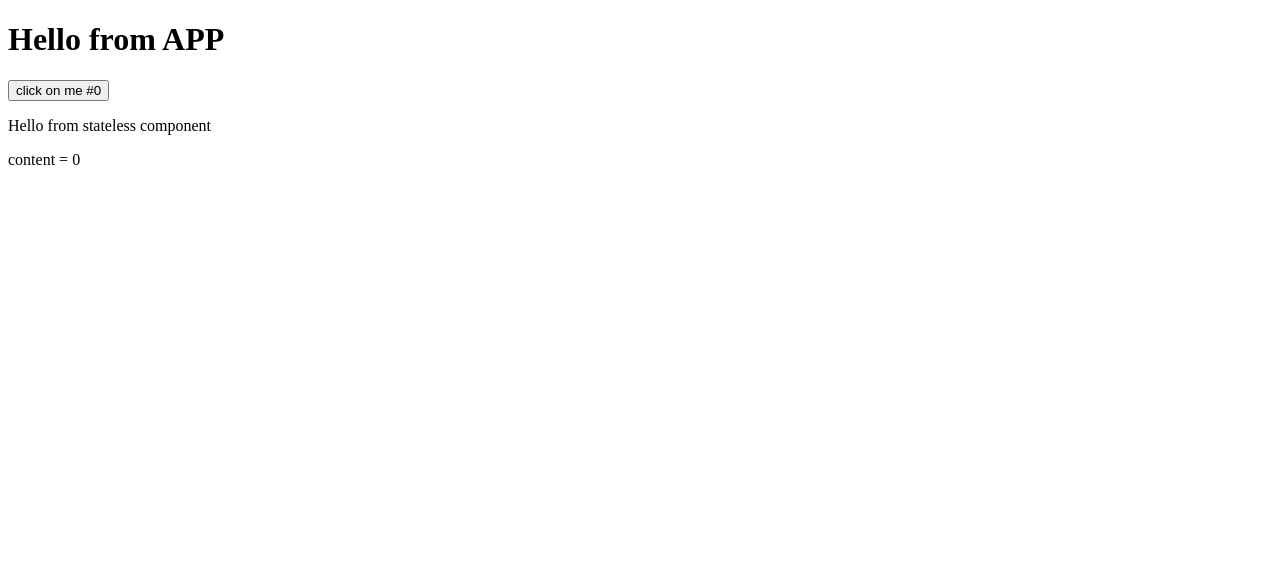
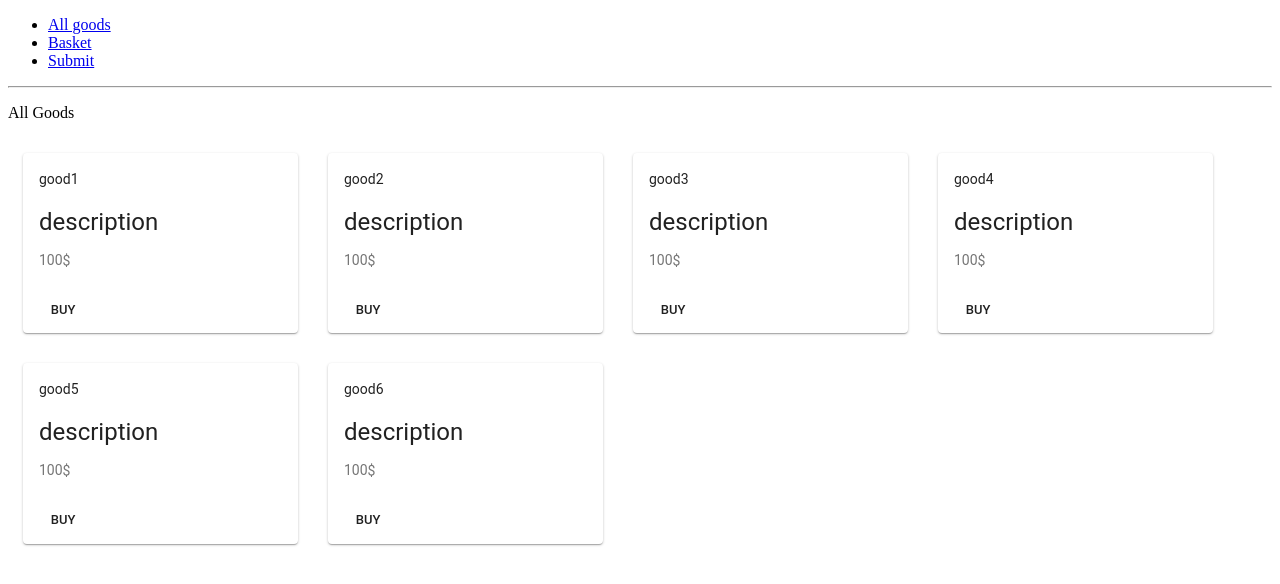
Before and after one commit to Dem11d/react-trainings, a React app: page / in a window 1280 px wide. Shown: the top 584 px of the page. Built offline with nearby package versions, Linux system fonts and the light colour scheme.

Commit message:
first try

```diff
--- a/package.json
+++ b/package.json
@@ -48,8 +48,11 @@
     "webpack-merge": "^4.1.4"
   },
   "dependencies": {
+    "@material-ui/core": "^3.0.1",
     "react": "^16.4.2",
-    "react-dom": "^16.4.2"
+    "react-dom": "^16.4.2",
+    "react-router": "^4.3.1",
+    "react-router-dom": "^4.3.1"
   },
   "keywords": [],
   "description": ""
--- a/src/components/App.js
+++ b/src/components/App.js
@@ -1,22 +1,58 @@
-import React, { Component } from 'react'
-import StateLessComponent from './StatelessComponent'
+import React, { Component} from 'react'
+import {BrowserRouter as Router, Route, Link} from 'react-router-dom'
+import AllGoodsPage from '../pages/AllGoodsPage'
+import BasketPage from '../pages/BasketPage'
+import SubmitPage from '../pages/SubmitPage'
+import PropTypes from 'prop-types'
+import { withStyles } from '@material-ui/core'
+import AppProvider from '../elements/AppProvider'
 
-export default class App extends Component {
+class App extends Component {
     state = {
       cnt: 0
     }
+    static propTypes={
+      classes: PropTypes.object
+    }
+
     handleButtonClick = () => {
       this.setState(({ cnt }) => ({ cnt: cnt + 1 }))
     }
 
     render () {
-      const { cnt } = this.state
+      const {classes} = this.props
       return (
-        <div>
-          <h1>Hello from APP</h1>
-          <button onClick={this.handleButtonClick}>click on me #{cnt}</button>
-          <StateLessComponent content={cnt} />
-        </div>
+        <AppProvider>
+          <div className={classes.wraper}>
+            <Router>
+              <div>
+                <ul>
+                  <li>
+                    <Link to="/">All goods</Link>
+                  </li>
+                  <li>
+                    <Link to="/basket">Basket</Link>
+                  </li>
+                  <li>
+                    <Link to="/submit">Submit</Link>
+                  </li>
+                </ul>
+                <hr />
+
+                <Route exact path="/" component={AllGoodsPage} />
+                <Route path="/basket" component={BasketPage} />
+                <Route path="/submit" component={SubmitPage} />
+              </div>
+            </Router>
+          </div>
+        </AppProvider>
       )
     }
 }
+const styles = {
+  wraper: {
+    'max-width': '1920px'
+  }
+}
+
+export default withStyles(styles)(App)
--- a/src/components/StatelessComponent.js
+++ /dev/null
@@ -1,15 +0,0 @@
-import PropTypes from 'prop-types'
-import React, { Fragment } from 'react'
-
-export default function StateLessComponent ({ content }) {
-  return (
-    <Fragment>
-      <p>Hello from stateless component</p>
-      <p>content = {content}</p>
-    </Fragment>
-  )
-}
-
-StateLessComponent.propTypes = {
-  content: PropTypes.number
-}
--- /dev/null
+++ b/src/elements/AppProvider.js
@@ -0,0 +1,27 @@
+import React, { Component } from 'react'
+import PropTypes from 'prop-types'
+
+const AppContext = React.createContext()
+
+export default class AppProvider extends Component {
+  state={
+    test: 'test',
+    buyGood: this.buyGood,
+    buyedGoods: []
+  }
+  buyGood = (good) => {
+    this.setState(({buyedGoods}) => ({buyedGoods: [good, ...buyedGoods]}))
+    console.log(this.state)
+  }
+  static propTypes={
+    children: PropTypes.node
+  }
+
+  render () {
+    return <AppContext.Provider value={this.state}>
+      {this.props.children}
+    </AppContext.Provider>
+  }
+}
+
+export const Consumer = AppContext.Consumer
--- /dev/null
+++ b/src/elements/Good.js
@@ -0,0 +1,52 @@
+import React from 'react'
+import propTypes from 'prop-types'
+import Card from '@material-ui/core/Card'
+import CardActions from '@material-ui/core/CardActions'
+import CardContent from '@material-ui/core/CardContent'
+import Button from '@material-ui/core/Button'
+import Typography from '@material-ui/core/Typography'
+import { withStyles } from '@material-ui/core/styles'
+
+function Good (props) {
+  const {good, classes, onBuy} = props
+  console.log(onBuy)
+  return (
+    <Card className={classes.card}>
+      <CardContent>
+        <Typography className={classes.title} >
+          {good.name}
+        </Typography>
+        <Typography variant="headline" component="h2" className={classes.pos}>
+          {good.description}
+        </Typography>
+        <Typography color="textSecondary">
+          {good.price}$
+        </Typography>
+      </CardContent>
+      <CardActions>
+        <Button size="small" onClick={onBuy}>Buy</Button>
+      </CardActions>
+    </Card>
+  )
+}
+const styles = {
+  card: {
+    minWidth: 275,
+    margin: 15
+  },
+  title: {
+    marginBottom: 16,
+    fontSize: 14
+  },
+  pos: {
+    marginBottom: 12
+  }
+}
+
+Good.propTypes = {
+  good: propTypes.object,
+  classes: propTypes.object,
+  onBuy: propTypes.func
+}
+
+export default withStyles(styles)(Good)
--- /dev/null
+++ b/src/goods.json
@@ -0,0 +1,38 @@
+[
+    {
+        "name": "good1",
+        "id": "good1",
+        "price": 100,
+        "description": "description"
+    },
+    {
+        "name": "good2",
+        "id": "good2",
+        "price": 100,
+        "description": "description"
+    },
+    {
+        "name": "good3",
+        "id": "good3",
+        "price": 100,
+        "description": "description"
+    },
+    {
+        "name": "good4",
+        "id": "good4",
+        "price": 100,
+        "description": "description"
+    },
+    {
+        "name": "good5",
+        "id": "good5",
+        "price": 100,
+        "description": "description"
+    },
+    {
+        "name": "good6",
+        "id": "good6",
+        "price": 100,
+        "description": "description"
+    }
+]
--- /dev/null
+++ b/src/pages/AllGoodsPage.js
@@ -0,0 +1,42 @@
+import React from 'react'
+import Good from '../elements/Good'
+import { withStyles } from '@material-ui/core'
+import propTypes from 'prop-types'
+import { Consumer } from '../elements/AppProvider'
+const goods = require('../goods.json')
+
+const styles = {
+  goods: {
+    display: 'flex',
+    'flex-direction': 'row',
+    'flex-wrap': 'wrap'
+  }
+}
+
+function AllGoods (props) {
+  const {classes} = props
+  return (
+    <div>
+      <p>All Goods</p>
+      <div className={classes.goods}>
+        {goods.map(good => {
+          return (
+            <div key={good.id}>
+              <Consumer>
+                {(state) => {
+                  console.log(state)
+                  return (<Good good={good} onBuy={state.buyGood}/>)
+                }}
+              </Consumer>
+            </div>)
+        })
+        }
+      </div>
+    </div>
+  )
+}
+AllGoods.propTypes = {
+  classes: propTypes.object
+}
+
+export default withStyles(styles)(AllGoods)
--- /dev/null
+++ b/src/pages/BasketPage.js
@@ -0,0 +1,20 @@
+import React from 'react'
+import {Consumer} from '../elements/AppProvider'
+// import Good from '../elements/Good'
+
+export default function Basket () {
+  return (
+    <div>
+      <p>Basket page</p>
+      <Consumer>
+        {({buyedGoods}) => buyedGoods.length}
+        {/* {(buyedGoods) => {
+          return (<div>
+            {buyedGoods.map(good => (<Good key={good.id} good={good}/>))}
+          </div>
+          )
+        }} */}
+      </Consumer>
+    </div>
+  )
+}
--- /dev/null
+++ b/src/pages/SubmitPage.js
@@ -0,0 +1,9 @@
+import React from 'react'
+
+export default function SubmitPage () {
+  return (
+    <div>
+      <p>Submit page</p>
+    </div>
+  )
+}
```
Also changed, not shown: 1 other file (tests, documents, lock files or other folders).
